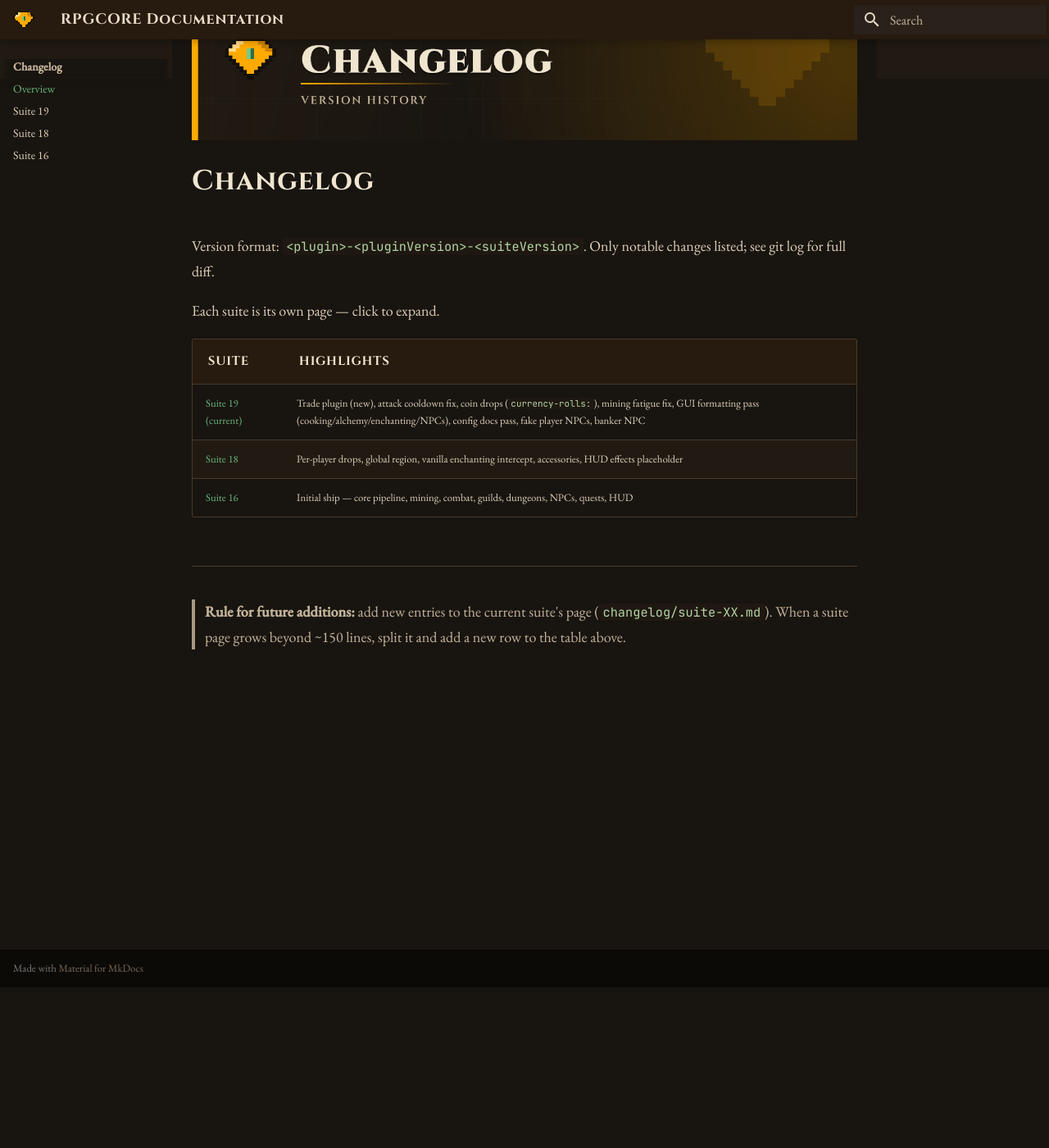
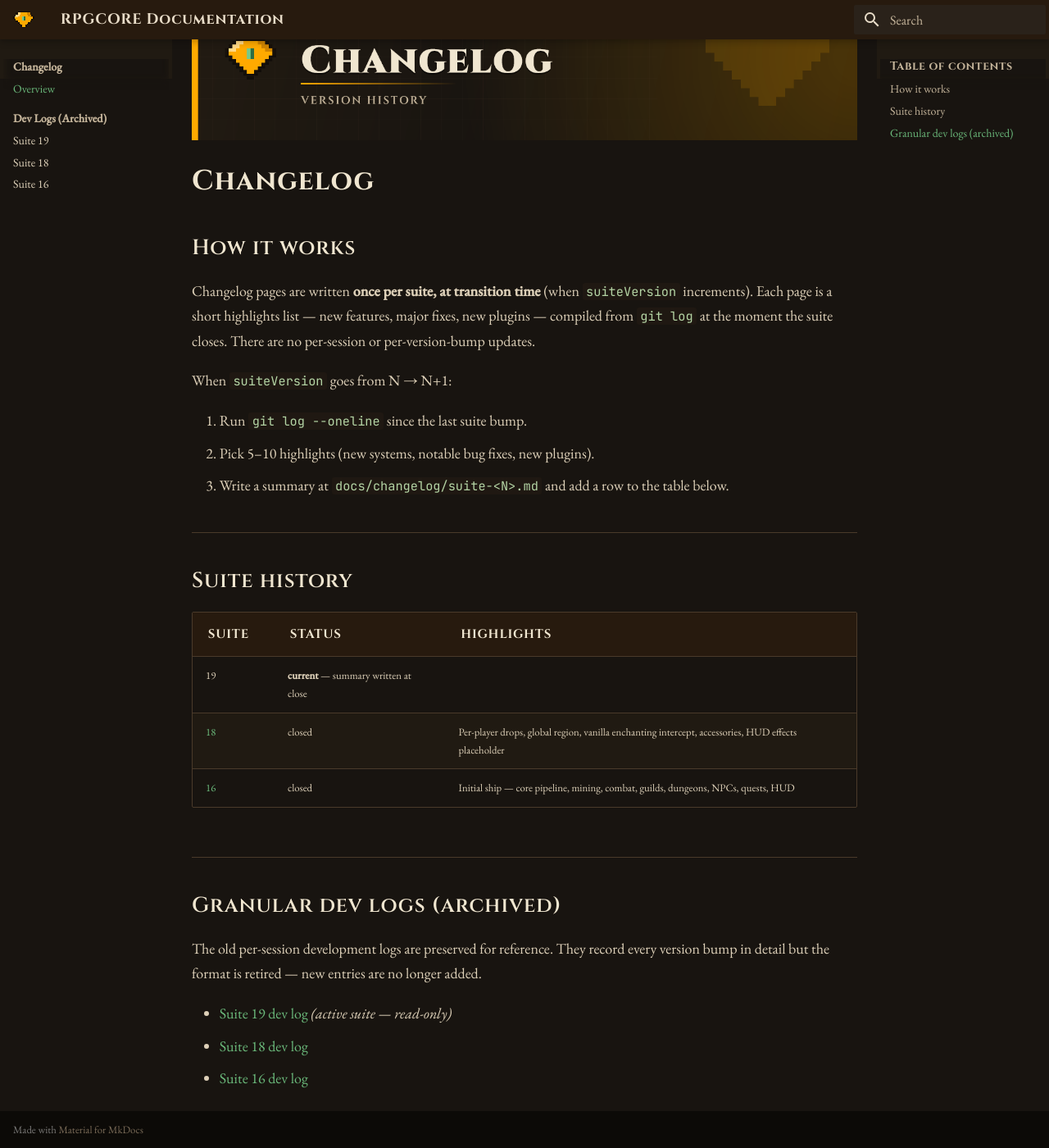
Before and after one commit to 255-Ping/RPGCORE, an MkDocs documentation site: the page built from docs/changelog.md, in a window 1280 px wide and 1400 px high, scrolled down 196 px. Shown: the whole window at 82% size. Built offline with MkDocs 1.6.1 and Material for MkDocs 9.7.7, drawn with Linux system fonts in a browser that asks for light colours; before the commit the page ends 1058 px from its top, so only the background shows below that.

Commit message:
Retire per-session changelog; write summaries at suite transitions only
The granular per-version-bump dev log format cost tokens every session and
grew unwieldy. New model:

- Suite pages (suite-N.md) are written ONCE when suiteVersion increments,
  from git log highlights. No updates during development.
- Existing suite-19/18/16 dev logs kept at their current paths but marked
  with an "Archived" admonition — read-only reference from now on.
- mkdocs.yml nav: three suite files moved into "Dev Logs (Archived)" section.
- docs/changelog.md rewritten to explain the new process and show the suite
  history table (currently suite 19 is in-progress).
- CLAUDE.md Rule 6 rewritten: drops per-session changelog requirement,
  describes the suite-summary-at-transition process.
- CLAUDE.md routing table: only triggers on suiteVersion bump, not every
  plugin version bump.
- CLAUDE.md versions table: alchemy 0.3.1, dungeons 0.0.3 (catch-up).

Co-Authored-By: Claude Sonnet 4.6 <noreply@anthropic.com>

```diff
--- a/docs/changelog.md
+++ b/docs/changelog.md
@@ -2,17 +2,35 @@
 
 # Changelog
 
-Version format: `<plugin>-<pluginVersion>-<suiteVersion>`. Only notable changes listed; see git log for full diff.
+## How it works
 
-Each suite is its own page — click to expand.
+Changelog pages are written **once per suite, at transition time** (when `suiteVersion` increments).
+Each page is a short highlights list — new features, major fixes, new plugins — compiled from
+`git log` at the moment the suite closes. There are no per-session or per-version-bump updates.
 
-| Suite | Highlights |
-|-------|-----------|
-| [Suite 19 (current)](changelog/suite-19.md) | Trade plugin (new), attack cooldown fix, coin drops (`currency-rolls:`), mining fatigue fix, GUI formatting pass (cooking/alchemy/enchanting/NPCs), config docs pass, fake player NPCs, banker NPC |
-| [Suite 18](changelog/suite-18.md) | Per-player drops, global region, vanilla enchanting intercept, accessories, HUD effects placeholder |
-| [Suite 16](changelog/suite-16.md) | Initial ship — core pipeline, mining, combat, guilds, dungeons, NPCs, quests, HUD |
+When `suiteVersion` goes from N → N+1:
+
+1. Run `git log --oneline` since the last suite bump.
+2. Pick 5–10 highlights (new systems, notable bug fixes, new plugins).
+3. Write a summary at `docs/changelog/suite-<N>.md` and add a row to the table below.
 
 ---
 
-> **Rule for future additions:** add new entries to the current suite's page (`changelog/suite-XX.md`).
-> When a suite page grows beyond ~150 lines, split it and add a new row to the table above.
+## Suite history
+
+| Suite | Status | Highlights |
+|-------|--------|-----------|
+| 19 | **current** — summary written at close |  |
+| [18](changelog/suite-18.md) | closed | Per-player drops, global region, vanilla enchanting intercept, accessories, HUD effects placeholder |
+| [16](changelog/suite-16.md) | closed | Initial ship — core pipeline, mining, combat, guilds, dungeons, NPCs, quests, HUD |
+
+---
+
+## Granular dev logs (archived)
+
+The old per-session development logs are preserved for reference. They record every version bump
+in detail but the format is retired — new entries are no longer added.
+
+- [Suite 19 dev log](changelog/suite-19.md) *(active suite — read-only)*
+- [Suite 18 dev log](changelog/suite-18.md)
+- [Suite 16 dev log](changelog/suite-16.md)
--- a/mkdocs.yml
+++ b/mkdocs.yml
@@ -93,9 +93,10 @@ nav:
     - Trade: addons/trade.md
   - Changelog:
     - Overview: changelog.md
-    - Suite 19: changelog/suite-19.md
-    - Suite 18: changelog/suite-18.md
-    - Suite 16: changelog/suite-16.md
+    - Dev Logs (Archived):
+      - Suite 19: changelog/suite-19.md
+      - Suite 18: changelog/suite-18.md
+      - Suite 16: changelog/suite-16.md
   - Development:
     - Developer Guide: development.md
     - Roadmap:
```
Also changed, not shown: CLAUDE.md (+13 -23 lines), docs/changelog/suite-16.md (+5 -1 lines), docs/changelog/suite-18.md (+5 -1 lines), docs/changelog/suite-19.md (+7 -1 lines).
